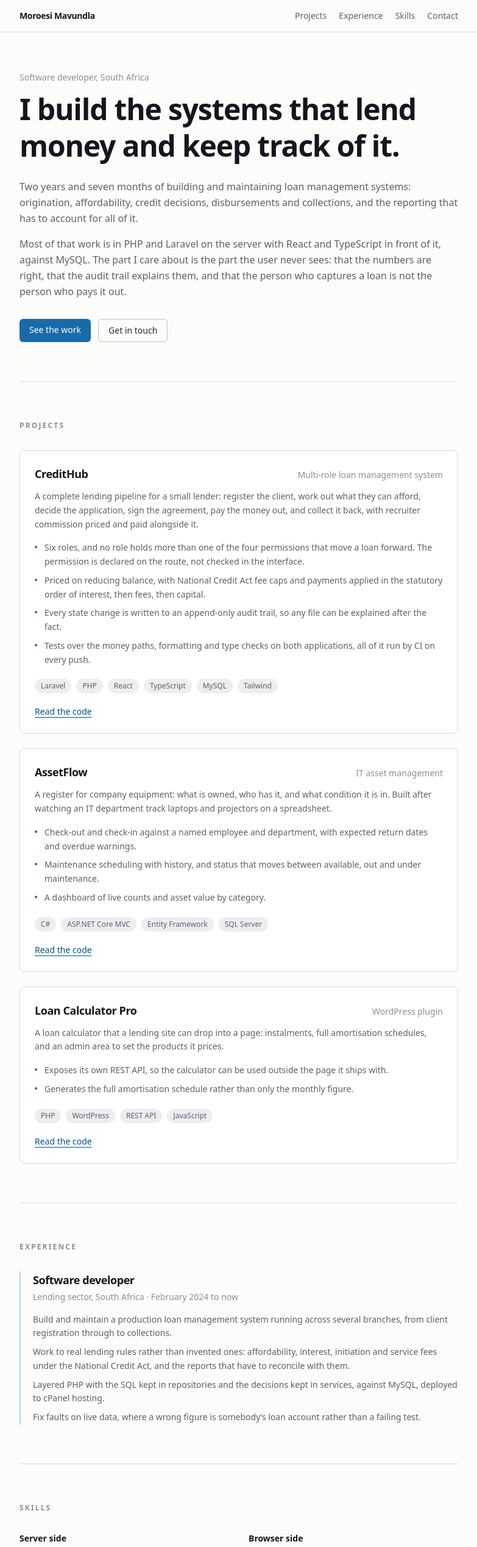
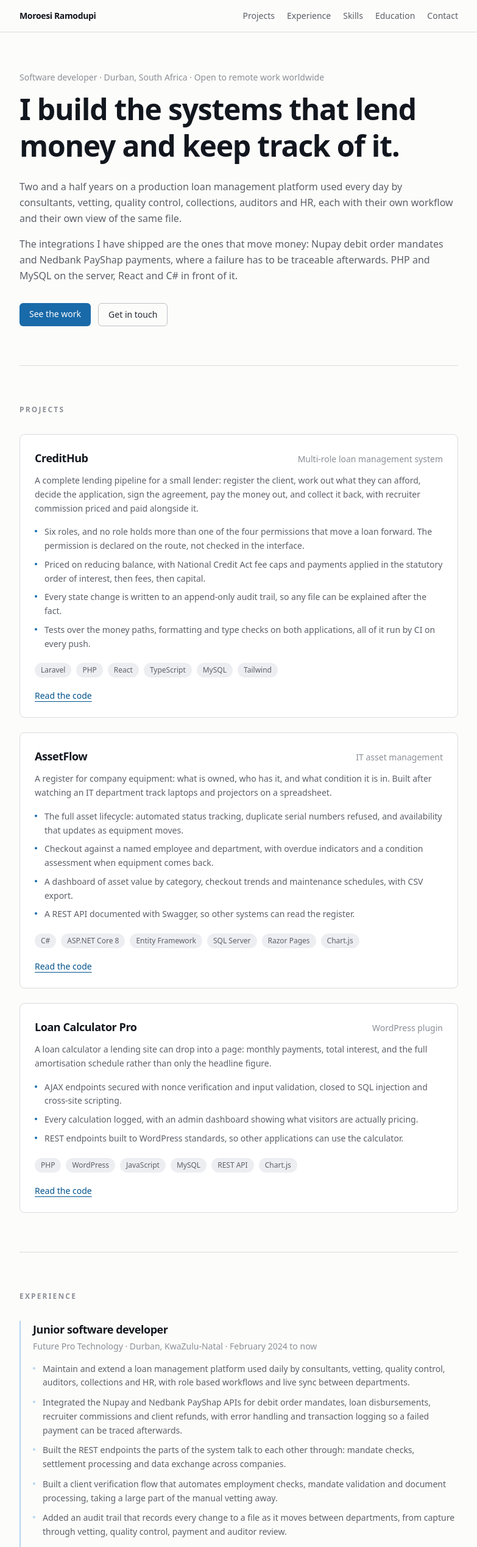
Before and after one commit to MoroesiR/MoroesiR.github.io, a React (Vite) app: page / in a window 1280 px wide. Shown: the top 2537 px of the page at 61% size, without its empty margins (248-1031 px from the left). Built offline with nearby package versions, Linux system fonts and the light colour scheme.

Commit message:
Use my real details, and add education and certificates

```diff
--- a/index.html
+++ b/index.html
@@ -6,9 +6,9 @@
     <meta name="viewport" content="width=device-width, initial-scale=1.0" />
     <meta
       name="description"
-      content="Moroesi Mavundla, a South African software developer who builds and maintains loan management systems in PHP, Laravel, React and TypeScript."
+      content="Moroesi Ramodupi, a software developer in Durban, South Africa, working on loan management platforms and payment integrations in PHP, Laravel, React and C#."
     />
-    <title>Moroesi Mavundla | Software Developer</title>
+    <title>Moroesi Ramodupi | Software Developer</title>
   </head>
   <body>
     <div id="root"></div>
--- a/src/App.tsx
+++ b/src/App.tsx
@@ -1,6 +1,7 @@
 import { Header } from '@/components/Header'
 import { profile } from '@/data/profile'
 import { Contact } from '@/sections/Contact'
+import { Education } from '@/sections/Education'
 import { Experience } from '@/sections/Experience'
 import { Intro } from '@/sections/Intro'
 import { Projects } from '@/sections/Projects'
@@ -16,6 +17,7 @@ export function App() {
         <Projects />
         <Experience />
         <Skills />
+        <Education />
         <Contact />
       </main>
 
--- a/src/components/Header.tsx
+++ b/src/components/Header.tsx
@@ -4,18 +4,19 @@ const LINKS = [
   { href: '#projects', label: 'Projects' },
   { href: '#experience', label: 'Experience' },
   { href: '#skills', label: 'Skills' },
+  { href: '#education', label: 'Education' },
   { href: '#contact', label: 'Contact' },
 ]
 
 export function Header() {
   return (
     <header className="sticky top-0 z-10 border-b border-ink-200 bg-paper/85 backdrop-blur">
-      <div className="mx-auto flex w-full max-w-3xl items-center justify-between gap-6 px-6 py-4">
+      <div className="mx-auto flex w-full max-w-3xl flex-wrap items-center justify-between gap-x-6 gap-y-2 px-6 py-4">
         <a href="#top" className="text-sm font-semibold tracking-tight text-ink-900">
           {profile.name}
         </a>
 
-        <nav className="flex items-center gap-5 text-sm">
+        <nav className="flex flex-wrap items-center gap-x-5 gap-y-1 text-sm">
           {LINKS.map((link) => (
             <a
               key={link.href}
--- /dev/null
+++ b/src/data/education.ts
@@ -0,0 +1,39 @@
+export interface Qualification {
+  title: string
+  institution: string
+  period: string
+  note?: string
+}
+
+export const education: Qualification[] = [
+  {
+    title: 'Diploma in ICT: Applications Development',
+    institution: 'Durban University of Technology',
+    period: '2021 to 2023',
+    note: 'Took part in a Collaborative Online International Learning project with students in Brazil.',
+  },
+  {
+    title: 'Grade 12',
+    institution: 'Tholang Senior Secondary School',
+    period: '2016 to 2018',
+    note: 'Math Olympiad in Grade 11.',
+  },
+]
+
+export const certificates: Qualification[] = [
+  {
+    title: 'Programming for Everybody (Python)',
+    institution: 'University of Michigan, on Coursera',
+    period: '2023',
+  },
+  {
+    title: 'Python Data Structures',
+    institution: 'University of Michigan, on Coursera',
+    period: '2023',
+  },
+  {
+    title: 'Cybersecurity Essentials',
+    institution: 'Cisco Networking Academy',
+    period: '2021',
+  },
+]
--- a/src/data/experience.ts
+++ b/src/data/experience.ts
@@ -1,20 +1,25 @@
 export interface Role {
   title: string
   employer: string
+  location: string
   period: string
   points: string[]
 }
 
 export const experience: Role[] = [
   {
-    title: 'Software developer',
-    employer: 'Lending sector, South Africa',
+    title: 'Junior software developer',
+    employer: 'Future Pro Technology',
+    location: 'Durban, KwaZulu-Natal',
     period: 'February 2024 to now',
     points: [
-      'Build and maintain a production loan management system running across several branches, from client registration through to collections.',
-      'Work to real lending rules rather than invented ones: affordability, interest, initiation and service fees under the National Credit Act, and the reports that have to reconcile with them.',
-      'Layered PHP with the SQL kept in repositories and the decisions kept in services, against MySQL, deployed to cPanel hosting.',
-      'Fix faults on live data, where a wrong figure is somebody’s loan account rather than a failing test.',
+      'Maintain and extend a loan management platform used daily by consultants, vetting, quality control, auditors, collections and HR, with role based workflows and live sync between departments.',
+      'Integrated the Nupay and Nedbank PayShap APIs for debit order mandates, loan disbursements, recruiter commissions and client refunds, with error handling and transaction logging so a failed payment can be traced afterwards.',
+      'Built the REST endpoints the parts of the system talk to each other through: mandate checks, settlement processing and data exchange across companies.',
+      'Built a client verification flow that automates employment checks, mandate validation and document processing, taking a large part of the manual vetting away.',
+      'Added an audit trail that records every change to a file as it moves between departments, from capture through vetting, quality control, payment and auditor review.',
+      'Built a query management system for client requests such as banking detail changes, refunds and contact updates, with status tracking and routing to the department that handles them.',
+      'Indexed the slow MySQL queries and brought page load times down noticeably, and cleaned up a legacy PHP codebase: better structure, SQL injection gaps closed, input validation added.',
     ],
   },
 ]
--- a/src/data/profile.ts
+++ b/src/data/profile.ts
@@ -2,16 +2,19 @@
  * Everything personal lives here, so the page components stay about layout.
  */
 export const profile = {
-  name: 'Moroesi Mavundla',
+  name: 'Moroesi Ramodupi',
   role: 'Software developer',
-  location: 'South Africa',
-  email: 'mavundlamoroesi@gmail.com',
+  location: 'Durban, South Africa',
+  availability: 'Open to remote work worldwide',
+  emails: ['moroesiramodupi@gmail.com', 'mavundlamoroesi@gmail.com'],
+  phone: '073 501 7459',
   github: 'https://github.com/MoroesiR',
-  linkedin: '',
+  linkedin: 'https://www.linkedin.com/in/moroesi-ramodupi-654a4b25a',
   headline: 'I build the systems that lend money and keep track of it.',
   summary: [
-    'Two years and seven months of building and maintaining loan management systems: origination, affordability, credit decisions, disbursements and collections, and the reporting that has to account for all of it.',
-    'Most of that work is in PHP and Laravel on the server with React and TypeScript in front of it, against MySQL. The part I care about is the part the user never sees: that the numbers are right, that the audit trail explains them, and that the person who captures a loan is not the person who pays it out.',
+    'Two and a half years on a production loan management platform used every day by consultants, vetting, quality control, collections, auditors and HR, each with their own workflow and their own view of the same file.',
+    'The integrations I have shipped are the ones that move money: Nupay debit order mandates and Nedbank PayShap payments, where a failure has to be traceable afterwards. PHP and MySQL on the server, React and C# in front of it.',
   ],
-  openTo: 'Open to full-time work and contract work, remote or Gauteng based.',
+  openTo:
+    'Looking for a remote backend or fintech role. Picking up Docker at the moment, and building CreditHub in Laravel in my own time.',
 }
--- a/src/data/projects.ts
+++ b/src/data/projects.ts
@@ -28,23 +28,25 @@ export const projects: Project[] = [
     description:
       'A register for company equipment: what is owned, who has it, and what condition it is in. Built after watching an IT department track laptops and projectors on a spreadsheet.',
     highlights: [
-      'Check-out and check-in against a named employee and department, with expected return dates and overdue warnings.',
-      'Maintenance scheduling with history, and status that moves between available, out and under maintenance.',
-      'A dashboard of live counts and asset value by category.',
+      'The full asset lifecycle: automated status tracking, duplicate serial numbers refused, and availability that updates as equipment moves.',
+      'Checkout against a named employee and department, with overdue indicators and a condition assessment when equipment comes back.',
+      'A dashboard of asset value by category, checkout trends and maintenance schedules, with CSV export.',
+      'A REST API documented with Swagger, so other systems can read the register.',
     ],
-    stack: ['C#', 'ASP.NET Core MVC', 'Entity Framework', 'SQL Server'],
+    stack: ['C#', 'ASP.NET Core 8', 'Entity Framework', 'SQL Server', 'Razor Pages', 'Chart.js'],
     repo: 'https://github.com/MoroesiR/AssetFlow',
   },
   {
     name: 'Loan Calculator Pro',
     tagline: 'WordPress plugin',
     description:
-      'A loan calculator that a lending site can drop into a page: instalments, full amortisation schedules, and an admin area to set the products it prices.',
+      'A loan calculator a lending site can drop into a page: monthly payments, total interest, and the full amortisation schedule rather than only the headline figure.',
     highlights: [
-      'Exposes its own REST API, so the calculator can be used outside the page it ships with.',
-      'Generates the full amortisation schedule rather than only the monthly figure.',
+      'AJAX endpoints secured with nonce verification and input validation, closed to SQL injection and cross-site scripting.',
+      'Every calculation logged, with an admin dashboard showing what visitors are actually pricing.',
+      'REST endpoints built to WordPress standards, so other applications can use the calculator.',
     ],
-    stack: ['PHP', 'WordPress', 'REST API', 'JavaScript'],
+    stack: ['PHP', 'WordPress', 'JavaScript', 'MySQL', 'REST API', 'Chart.js'],
     repo: 'https://github.com/MoroesiR/loan-calculator-pro',
   },
 ]
--- a/src/data/skills.ts
+++ b/src/data/skills.ts
@@ -5,19 +5,31 @@ export interface SkillGroup {
 
 export const skills: SkillGroup[] = [
   {
-    heading: 'Server side',
-    items: ['PHP', 'Laravel', 'Layered PHP without a framework', 'REST APIs', 'MySQL and MariaDB'],
+    heading: 'Languages',
+    items: ['PHP', 'JavaScript and TypeScript', 'C#', 'Python', 'SQL'],
   },
   {
-    heading: 'Browser side',
-    items: ['TypeScript', 'React', 'JavaScript', 'Tailwind CSS', 'Vite'],
+    heading: 'Frameworks and libraries',
+    items: ['Laravel', 'ASP.NET Core', 'React', 'WordPress', 'jQuery and AJAX', 'Tailwind CSS'],
   },
   {
-    heading: 'Also worked in',
-    items: ['C# and ASP.NET Core', 'WordPress plugin development', 'SQL Server'],
+    heading: 'Databases',
+    items: ['MySQL and MariaDB', 'SQL Server', 'Entity Framework Core'],
   },
   {
-    heading: 'How I work',
-    items: ['Git and GitHub Actions', 'Pest and PHPUnit', 'Role based access control', 'Audit trails and reporting'],
+    heading: 'APIs and integration',
+    items: [
+      'REST API design and consumption',
+      'Payment gateways: Nupay, Nedbank PayShap',
+      'JSON and XML data handling',
+    ],
+  },
+  {
+    heading: 'Tools',
+    items: ['Git and GitHub', 'Visual Studio and VS Code', 'Postman', 'Swagger', 'GitHub Actions'],
+  },
+  {
+    heading: 'Learning now',
+    items: ['Docker'],
   },
 ]
--- a/src/sections/Contact.tsx
+++ b/src/sections/Contact.tsx
@@ -1,18 +1,23 @@
 import { Section } from '@/components/Section'
 import { profile } from '@/data/profile'
 
+interface ContactLink {
+  label: string
+  value: string
+  href: string
+}
+
 export function Contact() {
-  const links = [
-    { label: 'Email', value: profile.email, href: `mailto:${profile.email}` },
+  const links: ContactLink[] = [
+    ...profile.emails.map((email, index) => ({
+      label: index === 0 ? 'Email' : '',
+      value: email,
+      href: `mailto:${email}`,
+    })),
+    { label: 'Phone', value: profile.phone, href: `tel:+27${profile.phone.replace(/\D/g, '').slice(1)}` },
     { label: 'GitHub', value: profile.github.replace('https://', ''), href: profile.github },
-    profile.linkedin
-      ? {
-          label: 'LinkedIn',
-          value: profile.linkedin.replace('https://', ''),
-          href: profile.linkedin,
-        }
-      : null,
-  ].filter((link) => link !== null)
+    { label: 'LinkedIn', value: 'linkedin.com/in/moroesi-ramodupi', href: profile.linkedin },
+  ]
 
   return (
     <Section id="contact" title="Contact">
@@ -20,12 +25,12 @@ export function Contact() {
 
       <dl className="mt-6 space-y-3">
         {links.map((link) => (
-          <div key={link.label} className="flex flex-wrap gap-x-4 gap-y-1 text-sm">
+          <div key={link.value} className="flex flex-wrap gap-x-4 gap-y-1 text-sm">
             <dt className="w-20 shrink-0 text-ink-400">{link.label}</dt>
             <dd>
               <a
                 href={link.href}
-                target={link.href.startsWith('mailto:') ? undefined : '_blank'}
+                target={link.href.startsWith('http') ? '_blank' : undefined}
                 rel="noreferrer"
                 className="font-medium text-accent-700 underline underline-offset-4"
               >
--- /dev/null
+++ b/src/sections/Education.tsx
@@ -0,0 +1,40 @@
+import { Section } from '@/components/Section'
+import { certificates, education } from '@/data/education'
+import type { Qualification } from '@/data/education'
+
+function Entry({ item }: { item: Qualification }) {
+  return (
+    <div>
+      <h4 className="text-sm font-semibold text-ink-900">{item.title}</h4>
+      <p className="mt-1 text-sm text-ink-400">
+        {item.institution} · {item.period}
+      </p>
+      {item.note && <p className="mt-2 text-sm leading-relaxed text-ink-600">{item.note}</p>}
+    </div>
+  )
+}
+
+export function Education() {
+  return (
+    <Section id="education" title="Education">
+      <div className="space-y-6">
+        {education.map((item) => (
+          <Entry key={item.title} item={item} />
+        ))}
+      </div>
+
+      <h3 className="mt-10 text-sm font-semibold text-ink-900">Certificates</h3>
+      <ul className="mt-3 space-y-1.5">
+        {certificates.map((item) => (
+          <li key={item.title} className="text-sm text-ink-600">
+            {item.title}
+            <span className="text-ink-400">
+              {' '}
+              · {item.institution}, {item.period}
+            </span>
+          </li>
+        ))}
+      </ul>
+    </Section>
+  )
+}
--- a/src/sections/Experience.tsx
+++ b/src/sections/Experience.tsx
@@ -9,13 +9,14 @@ export function Experience() {
           <article key={role.title + role.period} className="border-l-2 border-accent-200 pl-5">
             <h3 className="text-lg font-semibold tracking-tight text-ink-900">{role.title}</h3>
             <p className="mt-1 text-sm text-ink-400">
-              {role.employer} · {role.period}
+              {role.employer} · {role.location} · {role.period}
             </p>
 
-            <ul className="mt-4 space-y-2">
+            <ul className="mt-4 space-y-2.5">
               {role.points.map((point) => (
-                <li key={point.slice(0, 32)} className="text-sm leading-relaxed text-ink-600">
-                  {point}
+                <li key={point.slice(0, 32)} className="flex gap-3 text-sm text-ink-600">
+                  <span aria-hidden className="mt-2 h-1 w-1 shrink-0 rounded-full bg-accent-200" />
+                  <span className="leading-relaxed">{point}</span>
                 </li>
               ))}
             </ul>
--- a/src/sections/Intro.tsx
+++ b/src/sections/Intro.tsx
@@ -4,7 +4,7 @@ export function Intro() {
   return (
     <section id="top" className="py-16">
       <p className="text-sm text-ink-400">
-        {profile.role}, {profile.location}
+        {profile.role} · {profile.location} · {profile.availability}
       </p>
 
       <h1 className="mt-3 text-4xl font-semibold leading-tight tracking-tight text-ink-900 sm:text-5xl">
@@ -25,7 +25,7 @@ export function Intro() {
           See the work
         </a>
         <a
-          href={`mailto:${profile.email}`}
+          href={`mailto:${profile.emails[0]}`}
           className="rounded-md border border-ink-300 px-4 py-2 text-sm font-medium text-ink-800 transition-colors hover:bg-ink-100"
         >
           Get in touch
```
